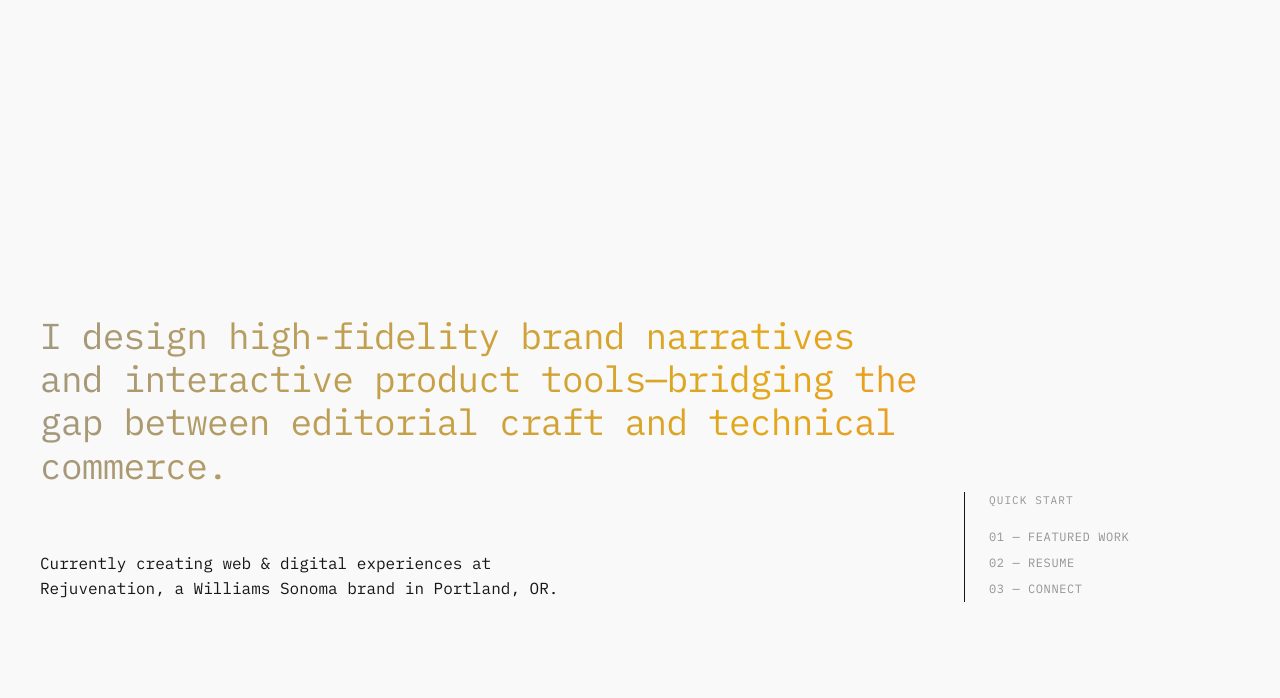
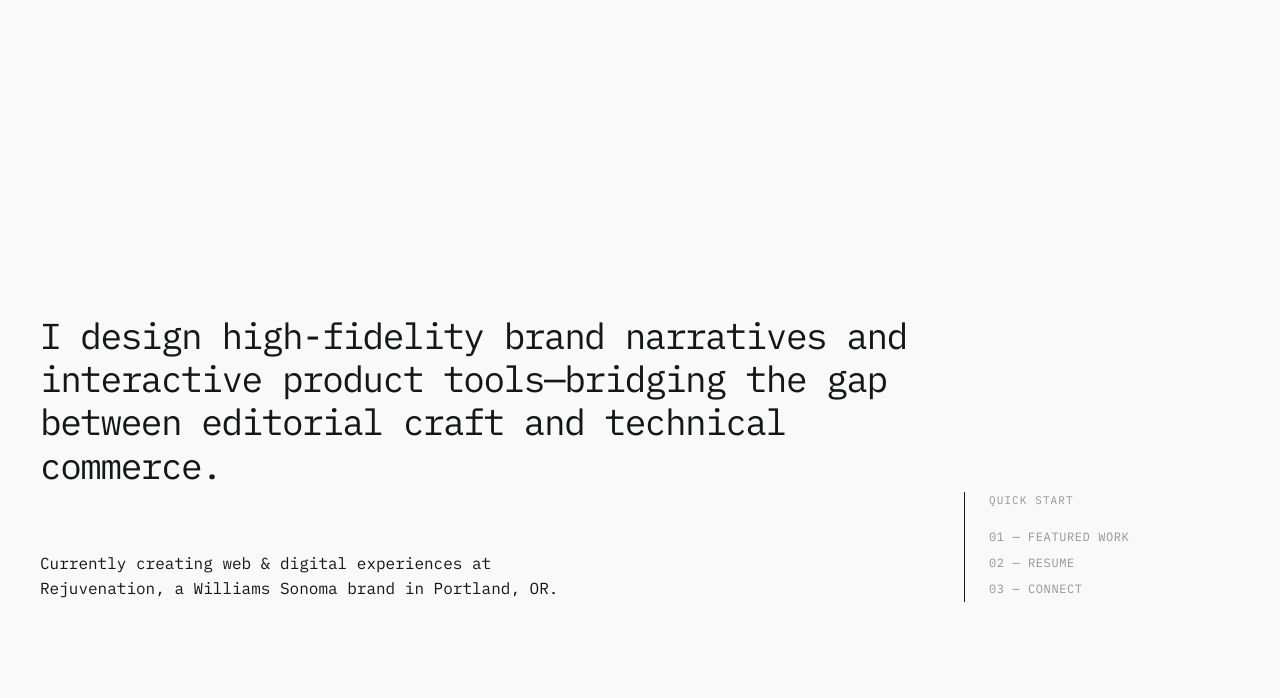
Before and after one commit to awelcCode/q126-portfolio, an Eleventy site: page src/index.html in a window 1280 px wide. Shown: the part 102-800 px from the top of the page. Built offline with nearby package versions, Linux system fonts and the light colour scheme; Eleventy itself is replaced by a stand-in of ours; files that its build step writes are made by us from their sources.

Commit message:
Add files via upload

```diff
--- a/src/styleSheets/index.css
+++ b/src/styleSheets/index.css
@@ -104,29 +104,7 @@ h1 {
   font-size: clamp(24px, 3.33vw, 36px);
   line-height: 1.2;
   margin-bottom: var(--space-lg);
-  letter-spacing: -0.02em;
-
-  /* Animated gradient shimmer */
-  background: linear-gradient(
-    to right,
-    var(--color-accent),
-    #ff6b6b,
-    var(--color-midGrey),
-    var(--color-accent)
-  );
-  background-size: 300% auto;
-  -webkit-background-clip: text;
-  background-clip: text;
-  -webkit-text-fill-color: transparent;
-
-  /* The Animation */
-  animation: shine 8s linear infinite;
-}
-
-@keyframes shine {
-  to {
-    background-position: 300% center;
-  }
+  letter-spacing: -0.04em;
 }
 
 .heroRight {
```
